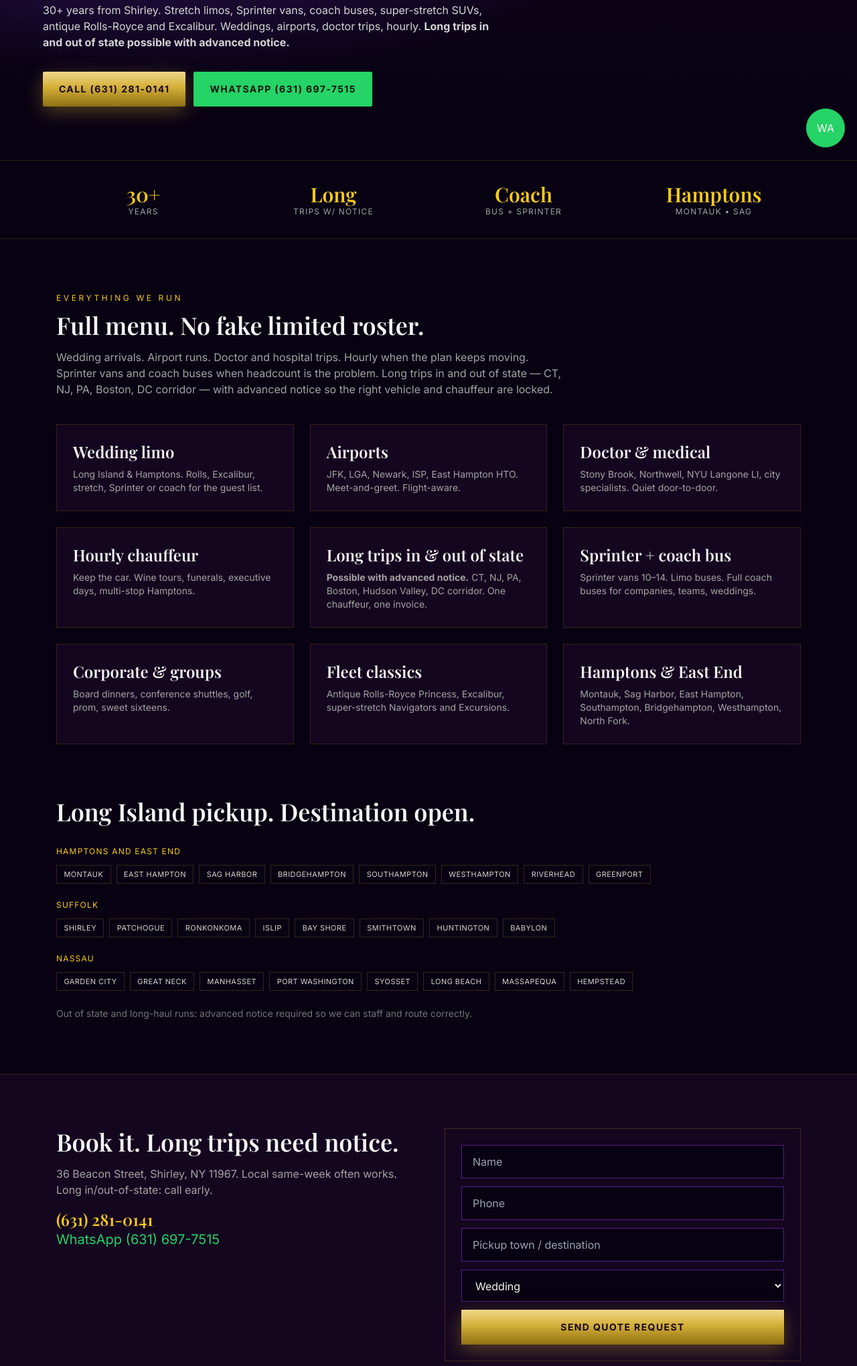
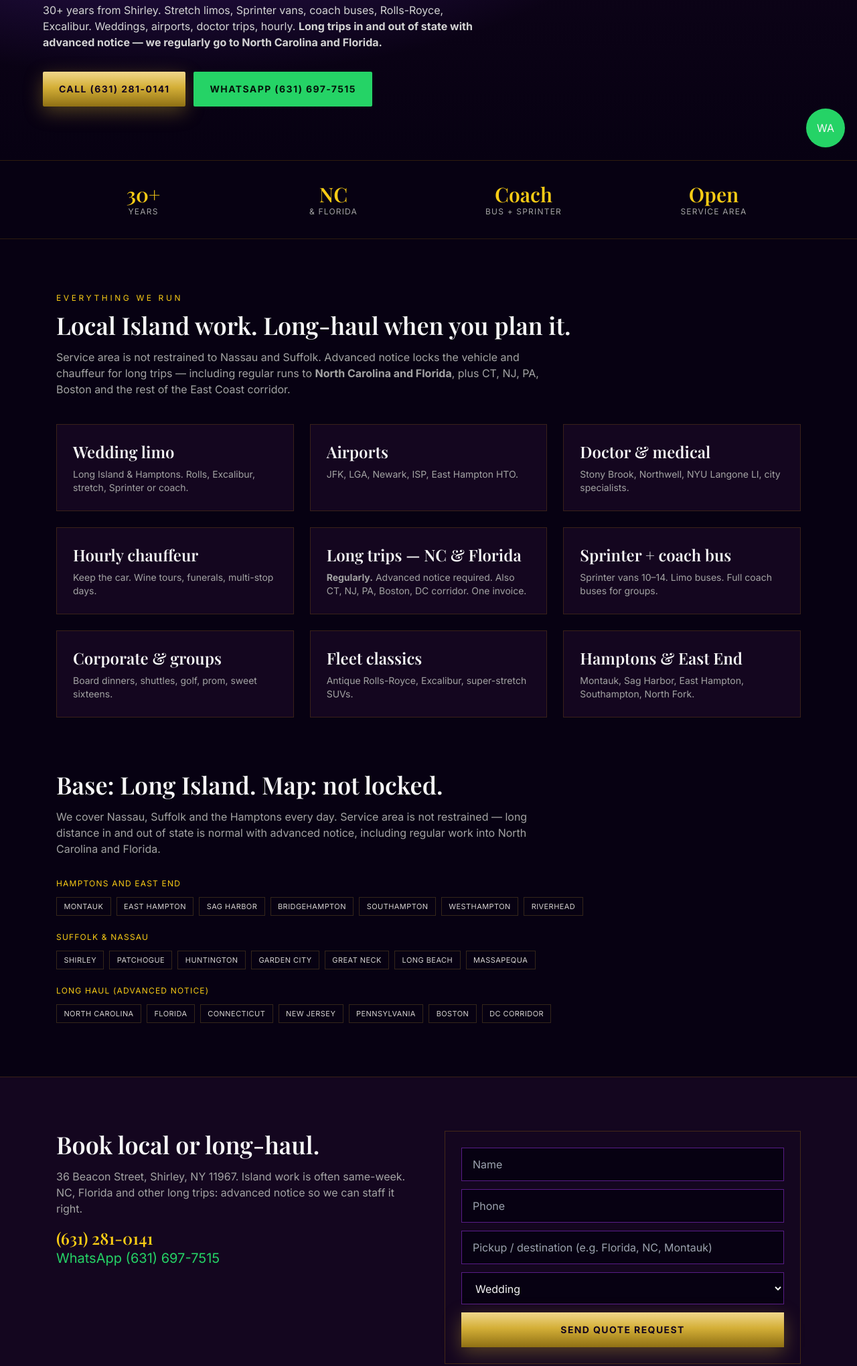
Before and after one commit to wallstreetbranchmanager-tech/majestic-limousines-li, a plain HTML site: page index.html in a window 1280 px wide. Shown: the part 562-2601 px from the top of the page at 67% size. Drawn offline with nearby package versions, Linux system fonts and the light colour scheme.

Commit message:
Service area not limited — regular long trips to NC and Florida with advanced notice

```diff
--- a/index.html
+++ b/index.html
@@ -3,15 +3,15 @@
 <head>
 <meta charset="UTF-8"/>
 <meta name="viewport" content="width=device-width, initial-scale=1.0"/>
-<title>Long Island Limo, Sprinter, Coach Bus | Hamptons Montauk Sag Harbor | Majestic Limousines</title>
-<meta name="description" content="Majestic Limousines — 30+ years Long Island. Weddings, airports (JFK LGA EWR ISP HTO), doctor trips, hourly chauffeur, Sprinter vans, coach buses, stretch limos, antique Rolls & Excalibur. Long trips in and out of state with advanced notice. Hamptons, Montauk, Sag Harbor, Nassau, Suffolk. Call (631) 281-0141 or WhatsApp (631) 697-7515."/>
-<meta name="keywords" content="Long Island limo, Long Island limousine, Hamptons limo, Sag Harbor limo, Montauk limo, East Hampton car service, Southampton limo, Bridgehampton limo, Westhampton limo, JFK limo Long Island, LaGuardia limo, Newark airport limo, Islip MacArthur limo, Sprinter van Long Island, coach bus Long Island, party bus Long Island, hourly limo Long Island, out of state limo, long distance limo New York, doctor appointment car service Long Island, medical transportation Long Island, wedding limo Long Island, prom limo, corporate car service Nassau Suffolk, antique Rolls Royce limo, Excalibur limo"/>
+<title>Long Island Limo, Sprinter, Coach Bus | Hamptons to Florida & NC | Majestic Limousines</title>
+<meta name="description" content="Majestic Limousines — 30+ years Long Island. Weddings, airports, doctor trips, hourly, Sprinter vans, coach buses. Service area not limited: long trips in and out of state with advanced notice, including regular runs to North Carolina and Florida. Hamptons, Montauk, Sag Harbor. Call (631) 281-0141 or WhatsApp (631) 697-7515."/>
+<meta name="keywords" content="Long Island limo, Hamptons limo, Sag Harbor limo, Montauk limo, long distance limo New York, out of state limo, limo to Florida from Long Island, limo to North Carolina from Long Island, Sprinter van Long Island, coach bus Long Island, hourly limo, doctor appointment car service Long Island, wedding limo Long Island, JFK limo, airport limo Long Island"/>
 <meta name="robots" content="index,follow,max-image-preview:large"/>
 <meta name="geo.region" content="US-NY"/>
 <meta name="geo.placename" content="Shirley, Long Island, New York"/>
 <link rel="canonical" href="https://majestic-limousines-li.vercel.app/"/>
-<meta property="og:title" content="Majestic Limousines | Long Island Limo, Sprinter, Coach & Long-Distance"/>
-<meta property="og:description" content="Weddings, airports, doctor trips, hourly, Sprinter, coach bus. Long trips in and out of state with advanced notice. Hamptons, Montauk, Sag Harbor."/>
+<meta property="og:title" content="Majestic Limousines | Long Island to Florida, NC & the Northeast"/>
+<meta property="og:description" content="Service area not restrained. Long trips with advanced notice — regularly to North Carolina and Florida. Weddings, airports, Sprinter, coach bus."/>
 <meta name="theme-color" content="#070112"/>
 <link href="https://fonts.googleapis.com/css2?family=Playfair+Display:wght@600;700&family=Inter:wght@400;600;700&display=swap" rel="stylesheet"/>
 <script src="https://cdn.tailwindcss.com"></script>
@@ -23,7 +23,6 @@ body{background:#070112;color:#f5f5f5;font-family:Inter,system-ui,sans-serif}
 #gold-progress{position:fixed;top:0;left:0;height:3px;width:0;z-index:90;background:linear-gradient(90deg,#F0D78C,#D4AF37,#7C3AED,#D4AF37);box-shadow:0 0 16px rgba(212,175,55,.65)}
 .btn-gold{background:linear-gradient(180deg,#F0D78C,#D4AF37 45%,#8F7014);color:#14061F;font-weight:700;box-shadow:0 8px 28px rgba(212,175,55,.35)}
 .btn-wa{background:#25D366;color:#04140a;font-weight:700}
-.btn-ghost{border:1px solid rgba(212,175,55,.55);color:#F0D78C}
 #webgl-field{position:fixed;inset:0;z-index:0;pointer-events:none;opacity:.45}
 .layer,header,footer{position:relative;z-index:1}
 .scene-3d{perspective:1400px}
@@ -33,13 +32,13 @@ body{background:#070112;color:#f5f5f5;font-family:Inter,system-ui,sans-serif}
 .chip{border:1px solid rgba(212,175,55,.22);padding:.3rem .65rem;font-size:11px;letter-spacing:.04em;text-transform:uppercase;color:#d6d3d1}
 </style>
 <script type="application/ld+json">
-{"@context":"https://schema.org","@type":"LimousineService","name":"Majestic Limousines","url":"https://www.majesticlimony.com","telephone":["+1-631-281-0141","+1-800-660-9668","+1-631-697-7515"],"email":"contact@majesticlimony.com","address":{"@type":"PostalAddress","streetAddress":"36 Beacon Street","addressLocality":"Shirley","addressRegion":"NY","postalCode":"11967","addressCountry":"US"},"areaServed":["Long Island","Nassau County","Suffolk County","The Hamptons","Montauk","Sag Harbor","New York City","Connecticut","New Jersey","Pennsylvania","Massachusetts"],"hasOfferCatalog":{"@type":"OfferCatalog","name":"Chauffeur services","itemListElement":[{"@type":"Offer","itemOffered":{"@type":"Service","name":"Wedding limousine Long Island"}},{"@type":"Offer","itemOffered":{"@type":"Service","name":"Airport transfer JFK LGA EWR ISP HTO"}},{"@type":"Offer","itemOffered":{"@type":"Service","name":"Hourly chauffeur service"}},{"@type":"Offer","itemOffered":{"@type":"Service","name":"Sprinter van Long Island"}},{"@type":"Offer","itemOffered":{"@type":"Service","name":"Coach bus charter"}},{"@type":"Offer","itemOffered":{"@type":"Service","name":"Long distance and out of state limo with advanced notice"}},{"@type":"Offer","itemOffered":{"@type":"Service","name":"Doctor and medical appointment transportation"}},{"@type":"Offer","itemOffered":{"@type":"Service","name":"Hamptons Montauk Sag Harbor car service"}}]}}
+{"@context":"https://schema.org","@type":"LimousineService","name":"Majestic Limousines","url":"https://www.majesticlimony.com","telephone":["+1-631-281-0141","+1-800-660-9668","+1-631-697-7515"],"email":"contact@majesticlimony.com","address":{"@type":"PostalAddress","streetAddress":"36 Beacon Street","addressLocality":"Shirley","addressRegion":"NY","postalCode":"11967","addressCountry":"US"},"areaServed":["Long Island","Nassau County","Suffolk County","The Hamptons","Montauk","Sag Harbor","New York City","Connecticut","New Jersey","Pennsylvania","Massachusetts","North Carolina","Florida"],"hasOfferCatalog":{"@type":"OfferCatalog","name":"Chauffeur services","itemListElement":[{"@type":"Offer","itemOffered":{"@type":"Service","name":"Wedding limousine Long Island"}},{"@type":"Offer","itemOffered":{"@type":"Service","name":"Airport transfer JFK LGA EWR ISP HTO"}},{"@type":"Offer","itemOffered":{"@type":"Service","name":"Hourly chauffeur service"}},{"@type":"Offer","itemOffered":{"@type":"Service","name":"Sprinter van Long Island"}},{"@type":"Offer","itemOffered":{"@type":"Service","name":"Coach bus charter"}},{"@type":"Offer","itemOffered":{"@type":"Service","name":"Long distance limo to North Carolina and Florida with advanced notice"}},{"@type":"Offer","itemOffered":{"@type":"Service","name":"Doctor and medical appointment transportation"}}]}}
 </script>
 </head>
 <body>
 <div id="gold-progress"></div>
 <canvas id="webgl-field"></canvas>
-<div class="layer text-center text-xs tracking-widest uppercase py-2 border-b border-yellow-600/30 text-yellow-200/80">Long Island • Hamptons • Montauk • Sag Harbor • Hourly • Long trips in & out of state (advance notice) • WhatsApp (631) 697-7515</div>
+<div class="layer text-center text-xs tracking-widest uppercase py-2 border-b border-yellow-600/30 text-yellow-200/80">Service area not limited • Regular long trips to NC & Florida (advanced notice) • WhatsApp (631) 697-7515</div>
 <header class="layer sticky top-0 z-50 backdrop-blur-md bg-[#070112]/80">
 <div class="max-w-6xl mx-auto flex items-center justify-between px-5 py-4">
 <a href="#top" class="font-display text-2xl">Majestic<span class="text-yellow-500">.</span></a>
@@ -50,9 +49,9 @@ body{background:#070112;color:#f5f5f5;font-family:Inter,system-ui,sans-serif}
 </div></div></header>
 <section id="top" class="hero layer px-5 pb-20">
 <div class="max-w-6xl mx-auto w-full">
-<p class="text-yellow-400 tracking-[0.28em] uppercase text-xs mb-4">Long Island limo • Sprinter • Coach bus • Long distance with notice</p>
-<h1 class="font-display text-5xl md:text-7xl max-w-5xl leading-tight">Long Island limousine service for the day you cannot miss.</h1>
-<p class="mt-6 max-w-2xl text-neutral-300">30+ years from Shirley. Stretch limos, Sprinter vans, coach buses, super-stretch SUVs, antique Rolls-Royce and Excalibur. Weddings, airports, doctor trips, hourly. <strong class="text-cream">Long trips in and out of state possible with advanced notice.</strong></p>
+<p class="text-yellow-400 tracking-[0.28em] uppercase text-xs mb-4">Long Island base • Destination open • NC & Florida regular</p>
+<h1 class="font-display text-5xl md:text-7xl max-w-5xl leading-tight">Long Island limousine service. Area is not restrained.</h1>
+<p class="mt-6 max-w-2xl text-neutral-300">30+ years from Shirley. Stretch limos, Sprinter vans, coach buses, Rolls-Royce, Excalibur. Weddings, airports, doctor trips, hourly. <strong class="text-cream">Long trips in and out of state with advanced notice — we regularly go to North Carolina and Florida.</strong></p>
 <div class="mt-8 flex flex-wrap gap-3">
 <a href="tel:16312810141" class="btn-gold px-6 py-4 uppercase tracking-widest text-sm rounded-sm">Call (631) 281-0141</a>
 <a href="https://wa.me/16316977515?text=Need%20a%20Majestic%20limo%20quote" class="btn-wa px-6 py-4 uppercase tracking-widest text-sm rounded-sm">WhatsApp (631) 697-7515</a>
@@ -60,53 +59,53 @@ body{background:#070112;color:#f5f5f5;font-family:Inter,system-ui,sans-serif}
 <section class="layer border-y border-yellow-600/20 py-8">
 <div class="max-w-6xl mx-auto grid grid-cols-2 md:grid-cols-4 gap-6 text-center px-5">
 <div><div class="font-display text-3xl text-yellow-400">30+</div><div class="text-xs uppercase tracking-widest text-neutral-400">Years</div></div>
-<div><div class="font-display text-3xl text-yellow-400">Long</div><div class="text-xs uppercase tracking-widest text-neutral-400">Trips w/ notice</div></div>
+<div><div class="font-display text-3xl text-yellow-400">NC</div><div class="text-xs uppercase tracking-widest text-neutral-400">& Florida</div></div>
 <div><div class="font-display text-3xl text-yellow-400">Coach</div><div class="text-xs uppercase tracking-widest text-neutral-400">Bus + Sprinter</div></div>
-<div><div class="font-display text-3xl text-yellow-400">Hamptons</div><div class="text-xs uppercase tracking-widest text-neutral-400">Montauk • Sag</div></div>
+<div><div class="font-display text-3xl text-yellow-400">Open</div><div class="text-xs uppercase tracking-widest text-neutral-400">Service area</div></div>
 </div></section>
 <section id="services" class="layer max-w-6xl mx-auto px-5 py-20">
 <p class="text-yellow-400 tracking-[0.3em] uppercase text-xs mb-3">Everything we run</p>
-<h2 class="font-display text-4xl mb-4">Full menu. No fake limited roster.</h2>
-<p class="text-neutral-400 max-w-3xl mb-10">Wedding arrivals. Airport runs. Doctor and hospital trips. Hourly when the plan keeps moving. Sprinter vans and coach buses when headcount is the problem. Long trips in and out of state — CT, NJ, PA, Boston, DC corridor — with advanced notice so the right vehicle and chauffeur are locked.</p>
+<h2 class="font-display text-4xl mb-4">Local Island work. Long-haul when you plan it.</h2>
+<p class="text-neutral-400 max-w-3xl mb-10">Service area is not restrained to Nassau and Suffolk. Advanced notice locks the vehicle and chauffeur for long trips — including regular runs to <strong class="text-cream">North Carolina and Florida</strong>, plus CT, NJ, PA, Boston and the rest of the East Coast corridor.</p>
 <div class="grid md:grid-cols-3 gap-6 scene-3d">
-<article class="card-3d p-6 border border-yellow-600/20 bg-[#14061F]"><h3 class="font-display text-2xl">Wedding limo</h3><p class="text-neutral-400 mt-2 text-sm">Long Island & Hamptons. Rolls, Excalibur, stretch, Sprinter or coach for the guest list.</p></article>
-<article class="card-3d p-6 border border-yellow-600/20 bg-[#14061F]"><h3 class="font-display text-2xl">Airports</h3><p class="text-neutral-400 mt-2 text-sm">JFK, LGA, Newark, ISP, East Hampton HTO. Meet-and-greet. Flight-aware.</p></article>
-<article class="card-3d p-6 border border-yellow-600/20 bg-[#14061F]"><h3 class="font-display text-2xl">Doctor & medical</h3><p class="text-neutral-400 mt-2 text-sm">Stony Brook, Northwell, NYU Langone LI, city specialists. Quiet door-to-door.</p></article>
-<article class="card-3d p-6 border border-yellow-600/20 bg-[#14061F]"><h3 class="font-display text-2xl">Hourly chauffeur</h3><p class="text-neutral-400 mt-2 text-sm">Keep the car. Wine tours, funerals, executive days, multi-stop Hamptons.</p></article>
-<article class="card-3d p-6 border border-yellow-600/20 bg-[#14061F]"><h3 class="font-display text-2xl">Long trips in & out of state</h3><p class="text-neutral-400 mt-2 text-sm"><strong class="text-cream">Possible with advanced notice.</strong> CT, NJ, PA, Boston, Hudson Valley, DC corridor. One chauffeur, one invoice.</p></article>
-<article class="card-3d p-6 border border-yellow-600/20 bg-[#14061F]"><h3 class="font-display text-2xl">Sprinter + coach bus</h3><p class="text-neutral-400 mt-2 text-sm">Sprinter vans 10–14. Limo buses. Full coach buses for companies, teams, weddings.</p></article>
-<article class="card-3d p-6 border border-yellow-600/20 bg-[#14061F]"><h3 class="font-display text-2xl">Corporate & groups</h3><p class="text-neutral-400 mt-2 text-sm">Board dinners, conference shuttles, golf, prom, sweet sixteens.</p></article>
-<article class="card-3d p-6 border border-yellow-600/20 bg-[#14061F]"><h3 class="font-display text-2xl">Fleet classics</h3><p class="text-neutral-400 mt-2 text-sm">Antique Rolls-Royce Princess, Excalibur, super-stretch Navigators and Excursions.</p></article>
-<article class="card-3d p-6 border border-yellow-600/20 bg-[#14061F]"><h3 class="font-display text-2xl">Hamptons & East End</h3><p class="text-neutral-400 mt-2 text-sm">Montauk, Sag Harbor, East Hampton, Southampton, Bridgehampton, Westhampton, North Fork.</p></article>
+<article class="card-3d p-6 border border-yellow-600/20 bg-[#14061F]"><h3 class="font-display text-2xl">Wedding limo</h3><p class="text-neutral-400 mt-2 text-sm">Long Island & Hamptons. Rolls, Excalibur, stretch, Sprinter or coach.</p></article>
+<article class="card-3d p-6 border border-yellow-600/20 bg-[#14061F]"><h3 class="font-display text-2xl">Airports</h3><p class="text-neutral-400 mt-2 text-sm">JFK, LGA, Newark, ISP, East Hampton HTO.</p></article>
+<article class="card-3d p-6 border border-yellow-600/20 bg-[#14061F]"><h3 class="font-display text-2xl">Doctor & medical</h3><p class="text-neutral-400 mt-2 text-sm">Stony Brook, Northwell, NYU Langone LI, city specialists.</p></article>
+<article class="card-3d p-6 border border-yellow-600/20 bg-[#14061F]"><h3 class="font-display text-2xl">Hourly chauffeur</h3><p class="text-neutral-400 mt-2 text-sm">Keep the car. Wine tours, funerals, multi-stop days.</p></article>
+<article class="card-3d p-6 border border-yellow-600/20 bg-[#14061F]"><h3 class="font-display text-2xl">Long trips — NC & Florida</h3><p class="text-neutral-400 mt-2 text-sm"><strong class="text-cream">Regularly.</strong> Advanced notice required. Also CT, NJ, PA, Boston, DC corridor. One invoice.</p></article>
+<article class="card-3d p-6 border border-yellow-600/20 bg-[#14061F]"><h3 class="font-display text-2xl">Sprinter + coach bus</h3><p class="text-neutral-400 mt-2 text-sm">Sprinter vans 10–14. Limo buses. Full coach buses for groups.</p></article>
+<article class="card-3d p-6 border border-yellow-600/20 bg-[#14061F]"><h3 class="font-display text-2xl">Corporate & groups</h3><p class="text-neutral-400 mt-2 text-sm">Board dinners, shuttles, golf, prom, sweet sixteens.</p></article>
+<article class="card-3d p-6 border border-yellow-600/20 bg-[#14061F]"><h3 class="font-display text-2xl">Fleet classics</h3><p class="text-neutral-400 mt-2 text-sm">Antique Rolls-Royce, Excalibur, super-stretch SUVs.</p></article>
+<article class="card-3d p-6 border border-yellow-600/20 bg-[#14061F]"><h3 class="font-display text-2xl">Hamptons & East End</h3><p class="text-neutral-400 mt-2 text-sm">Montauk, Sag Harbor, East Hampton, Southampton, North Fork.</p></article>
 </div></section>
 <section id="areas" class="layer max-w-6xl mx-auto px-5 pb-20">
-<h2 class="font-display text-4xl mb-4">Long Island pickup. Destination open.</h2>
-<p class="text-yellow-400 text-xs tracking-widest uppercase mt-8 mb-3">Hamptons and East End</p>
-<div class="flex flex-wrap gap-2 mb-6"><span class="chip">Montauk</span><span class="chip">East Hampton</span><span class="chip">Sag Harbor</span><span class="chip">Bridgehampton</span><span class="chip">Southampton</span><span class="chip">Westhampton</span><span class="chip">Riverhead</span><span class="chip">Greenport</span></div>
-<p class="text-yellow-400 text-xs tracking-widest uppercase mb-3">Suffolk</p>
-<div class="flex flex-wrap gap-2 mb-6"><span class="chip">Shirley</span><span class="chip">Patchogue</span><span class="chip">Ronkonkoma</span><span class="chip">Islip</span><span class="chip">Bay Shore</span><span class="chip">Smithtown</span><span class="chip">Huntington</span><span class="chip">Babylon</span></div>
-<p class="text-yellow-400 text-xs tracking-widest uppercase mb-3">Nassau</p>
-<div class="flex flex-wrap gap-2"><span class="chip">Garden City</span><span class="chip">Great Neck</span><span class="chip">Manhasset</span><span class="chip">Port Washington</span><span class="chip">Syosset</span><span class="chip">Long Beach</span><span class="chip">Massapequa</span><span class="chip">Hempstead</span></div>
-<p class="text-neutral-500 text-sm mt-6">Out of state and long-haul runs: advanced notice required so we can staff and route correctly.</p>
+<h2 class="font-display text-4xl mb-4">Base: Long Island. Map: not locked.</h2>
+<p class="text-neutral-400 max-w-3xl mb-8">We cover Nassau, Suffolk and the Hamptons every day. Service area is not restrained — long distance in and out of state is normal with advanced notice, including regular work into North Carolina and Florida.</p>
+<p class="text-yellow-400 text-xs tracking-widest uppercase mb-3">Hamptons and East End</p>
+<div class="flex flex-wrap gap-2 mb-6"><span class="chip">Montauk</span><span class="chip">East Hampton</span><span class="chip">Sag Harbor</span><span class="chip">Bridgehampton</span><span class="chip">Southampton</span><span class="chip">Westhampton</span><span class="chip">Riverhead</span></div>
+<p class="text-yellow-400 text-xs tracking-widest uppercase mb-3">Suffolk & Nassau</p>
+<div class="flex flex-wrap gap-2 mb-6"><span class="chip">Shirley</span><span class="chip">Patchogue</span><span class="chip">Huntington</span><span class="chip">Garden City</span><span class="chip">Great Neck</span><span class="chip">Long Beach</span><span class="chip">Massapequa</span></div>
+<p class="text-yellow-400 text-xs tracking-widest uppercase mb-3">Long haul (advanced notice)</p>
+<div class="flex flex-wrap gap-2"><span class="chip">North Carolina</span><span class="chip">Florida</span><span class="chip">Connecticut</span><span class="chip">New Jersey</span><span class="chip">Pennsylvania</span><span class="chip">Boston</span><span class="chip">DC corridor</span></div>
 </section>
 <section id="quote" class="layer bg-[#14061F] border-y border-yellow-600/20 py-20">
 <div class="max-w-6xl mx-auto px-5 grid md:grid-cols-2 gap-12">
 <div>
-<h2 class="font-display text-4xl">Book it. Long trips need notice.</h2>
-<p class="mt-4 text-neutral-400">36 Beacon Street, Shirley, NY 11967. Local same-week often works. Long in/out-of-state: call early.</p>
+<h2 class="font-display text-4xl">Book local or long-haul.</h2>
+<p class="mt-4 text-neutral-400">36 Beacon Street, Shirley, NY 11967. Island work is often same-week. NC, Florida and other long trips: advanced notice so we can staff it right.</p>
 <p class="mt-4"><a class="text-yellow-400 text-2xl font-display" href="tel:16312810141">(631) 281-0141</a></p>
 <p><a class="text-[#25D366] text-xl" href="https://wa.me/16316977515">WhatsApp (631) 697-7515</a></p>
 </div>
 <form class="space-y-3 border border-yellow-600/25 p-6" action="mailto:contact@majesticlimony.com" method="post" enctype="text/plain">
 <input name="name" required placeholder="Name" class="w-full px-4 py-3 bg-[#070112] border border-purple-900"/>
 <input name="phone" required placeholder="Phone" class="w-full px-4 py-3 bg-[#070112] border border-purple-900"/>
-<input name="pickup" placeholder="Pickup town / destination" class="w-full px-4 py-3 bg-[#070112] border border-purple-900"/>
+<input name="pickup" placeholder="Pickup / destination (e.g. Florida, NC, Montauk)" class="w-full px-4 py-3 bg-[#070112] border border-purple-900"/>
 <select name="occasion" class="w-full px-4 py-3 bg-[#070112] border border-purple-900">
 <option>Wedding</option>
 <option>Airport</option>
 <option>Doctor / medical</option>
 <option>Hourly</option>
-<option>Long trip in / out of state (need advance notice)</option>
+<option>Long trip — NC / Florida / out of state (advanced notice)</option>
 <option>Sprinter van</option>
 <option>Coach bus</option>
 <option>Corporate / group</option>
@@ -114,7 +113,7 @@ body{background:#070112;color:#f5f5f5;font-family:Inter,system-ui,sans-serif}
 <button class="btn-gold w-full py-4 uppercase tracking-widest text-sm">Send Quote Request</button>
 </form>
 </div></section>
-<footer class="layer py-10 text-center text-neutral-500 text-xs">© 2026 Majestic Limousine, Shirley, Long Island. Long trips in and out of state with advanced notice.</footer>
+<footer class="layer py-10 text-center text-neutral-500 text-xs">© 2026 Majestic Limousine, Shirley, Long Island. Service area not restrained. Regular long trips to North Carolina and Florida with advanced notice.</footer>
 <a class="wa-fab" href="https://wa.me/16316977515" aria-label="WhatsApp">WA</a>
 <script src="https://cdnjs.cloudflare.com/ajax/libs/three.js/r128/three.min.js"></script>
 <script>
```
